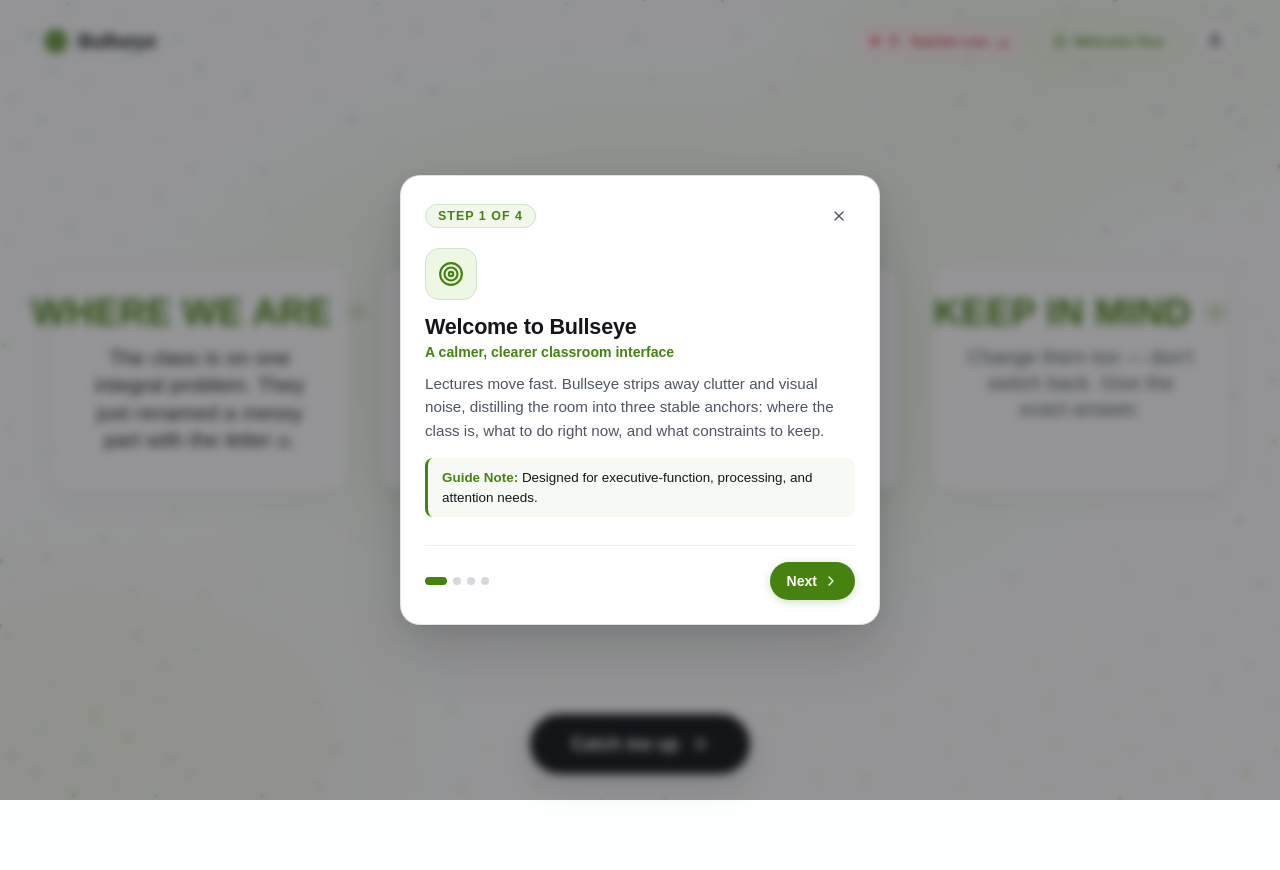
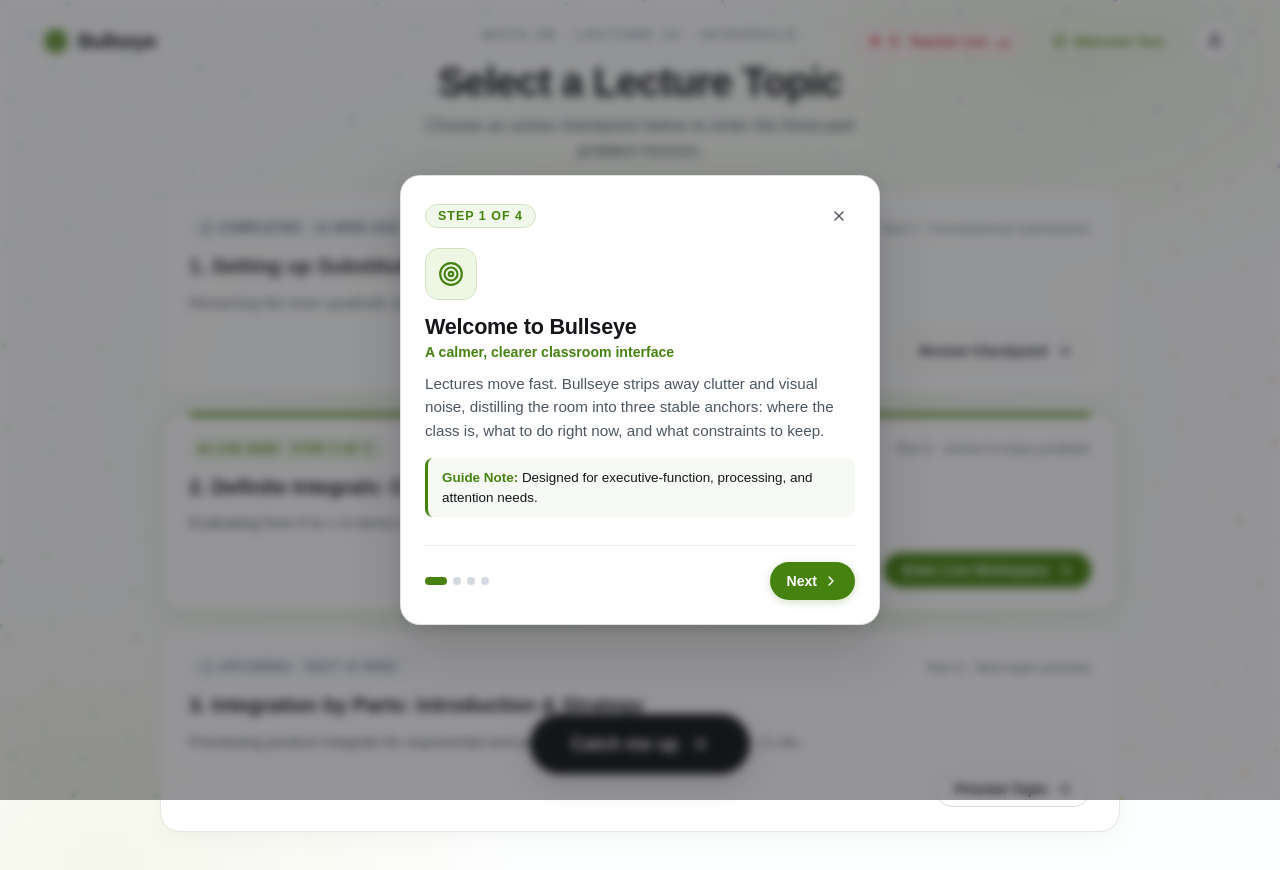
Before and after one commit to rvira/classroom-accessibility-promptathon, a React (Vite) app in the folder app/: page / in a window 1280 px wide. Shown: the top 870 px of the page. Before the commit the page ends 800 px from the top, so only its background shows below. Built offline with nearby package versions, Linux system fonts and the light colour scheme.

Commit message:
Add topic selection cards flow before main problem workspace

```diff
--- a/app/src/App.css
+++ b/app/src/App.css
@@ -779,6 +779,230 @@
   width: 8px;
   height: 8px;
   background: var(--accent);
+}
+
+/* ---------- topic selection cards ---------- */
+
+.topics-workspace {
+  max-width: 960px;
+  width: 100%;
+  margin: 0 auto;
+  text-align: left;
+}
+
+.topics-header {
+  margin-bottom: clamp(24px, 3.5vh, 36px);
+  text-align: center;
+}
+
+.topics-main-title {
+  font-family: var(--ui);
+  font-size: clamp(1.8rem, 3.5vw, 2.5rem);
+  font-weight: 800;
+  letter-spacing: -0.02em;
+  color: var(--ink);
+  margin: 8px 0;
+}
+
+.topics-sub-title {
+  font-size: 1.05rem;
+  color: var(--ink-soft);
+  max-width: 48ch;
+  margin: 0 auto;
+  line-height: 1.5;
+}
+
+.topic-cards-grid {
+  display: flex;
+  flex-direction: column;
+  gap: 18px;
+}
+
+.topic-card {
+  background: rgba(255, 255, 255, 0.94);
+  backdrop-filter: blur(10px);
+  -webkit-backdrop-filter: blur(10px);
+  border: 1px solid rgba(20, 22, 26, 0.1);
+  border-radius: 20px;
+  padding: 24px 28px;
+  box-shadow: 0 8px 24px rgba(0, 0, 0, 0.03), 0 2px 6px rgba(0, 0, 0, 0.02);
+  transition: transform 0.18s ease, box-shadow 0.18s ease, border-color 0.18s ease;
+  display: flex;
+  flex-direction: column;
+  gap: 12px;
+  position: relative;
+}
+
+.topic-card:hover {
+  transform: translateY(-2px);
+  box-shadow: 0 14px 34px rgba(0, 0, 0, 0.06), 0 3px 10px rgba(0, 0, 0, 0.02);
+}
+
+.topic-live-card {
+  background: #ffffff;
+  border-color: rgba(70, 130, 15, 0.4);
+  box-shadow: 0 14px 40px rgba(70, 130, 15, 0.09), 0 3px 12px rgba(0, 0, 0, 0.02);
+}
+
+.topic-live-card::before {
+  content: '';
+  position: absolute;
+  top: 0;
+  left: 28px;
+  right: 28px;
+  height: 4px;
+  background: var(--accent);
+  border-radius: 0 0 4px 4px;
+}
+
+.topic-done-card {
+  opacity: 0.92;
+}
+
+.topic-card-top {
+  display: flex;
+  align-items: center;
+  justify-content: space-between;
+  flex-wrap: wrap;
+  gap: 10px;
+}
+
+.topic-status-badge {
+  display: inline-flex;
+  align-items: center;
+  gap: 6px;
+  font-size: 0.76rem;
+  font-weight: 700;
+  text-transform: uppercase;
+  letter-spacing: 0.06em;
+  padding: 4px 10px;
+  border-radius: 999px;
+}
+
+.topic-status-badge.live {
+  background: #f1f8eb;
+  color: var(--accent);
+  border: 1px solid #d3e3c2;
+}
+
+.topic-status-badge.completed {
+  background: #f7fafc;
+  color: #4a5568;
+  border: 1px solid #e2e8f0;
+}
+
+.topic-status-badge.upcoming {
+  background: #f7fafc;
+  color: #718096;
+  border: 1px solid #e2e8f0;
+}
+
+.topic-live-pulse {
+  width: 7px;
+  height: 7px;
+  border-radius: 50%;
+  background: var(--accent);
+  box-shadow: 0 0 0 rgba(70, 130, 15, 0.7);
+  animation: live-pulse 1.8s infinite;
+}
+
+.topic-card-sub {
+  font-size: 0.82rem;
+  color: var(--ink-mute);
+  font-weight: 600;
+}
+
+.topic-card-title {
+  margin: 0;
+  font-size: 1.28rem;
+  font-weight: 700;
+  color: var(--ink);
+  line-height: 1.35;
+}
+
+.topic-card-summary {
+  margin: 0;
+  font-size: 0.95rem;
+  line-height: 1.5;
+  color: var(--ink-soft);
+}
+
+.topic-card-foot {
+  display: flex;
+  align-items: center;
+  justify-content: flex-end;
+  margin-top: 6px;
+}
+
+.topic-select-btn {
+  display: inline-flex;
+  align-items: center;
+  gap: 8px;
+  padding: 9px 18px;
+  border-radius: 999px;
+  font-family: var(--ui);
+  font-size: 0.88rem;
+  font-weight: 700;
+  cursor: pointer;
+  transition: all 0.15s ease;
+}
+
+.topic-btn-primary {
+  border: 0;
+  background: var(--accent);
+  color: #ffffff;
+  box-shadow: 0 2px 8px rgba(70, 130, 15, 0.25);
+}
+
+.topic-btn-primary:hover {
+  background: #3c700d;
+  box-shadow: 0 4px 14px rgba(70, 130, 15, 0.35);
+  transform: translateY(-1px);
+}
+
+.topic-btn-secondary {
+  border: 1px solid rgba(20, 22, 26, 0.16);
+  background: transparent;
+  color: var(--ink);
+}
+
+.topic-btn-secondary:hover {
+  background: #f7fafc;
+  border-color: rgba(20, 22, 26, 0.3);
+}
+
+.workspace-nav {
+  display: flex;
+  align-items: center;
+  justify-content: space-between;
+  margin-bottom: clamp(14px, 2.2vh, 24px);
+}
+
+.workspace-nav .course {
+  margin: 0;
+}
+
+.back-to-topics-btn {
+  display: inline-flex;
+  align-items: center;
+  gap: 7px;
+  padding: 6px 14px;
+  border-radius: 999px;
+  border: 1px solid rgba(20, 22, 26, 0.15);
+  background: rgba(255, 255, 255, 0.9);
+  color: var(--ink);
+  font-family: var(--ui);
+  font-size: 0.82rem;
+  font-weight: 700;
+  cursor: pointer;
+  transition: all 0.15s ease;
+}
+
+.back-to-topics-btn:hover {
+  border-color: var(--accent);
+  color: var(--accent);
+  background: #ffffff;
+  transform: translateX(-2px);
 }
 
 /* ---------- three statements, side by side ---------- */
@@ -1557,6 +1781,9 @@ input:focus-visible {
   .tour-btn,
   .live-pulse-dot,
   .live-wave i,
+  .topic-card,
+  .topic-select-btn,
+  .back-to-topics-btn,
   .caret {
     animation: none;
     transition: none;
--- a/app/src/App.tsx
+++ b/app/src/App.tsx
@@ -1,11 +1,14 @@
 import { useEffect, useRef, useState } from 'react'
 import {
   Activity,
+  ArrowLeft,
   ArrowLeftRight,
   ArrowRight,
   CheckCircle,
+  CheckCircle2,
   ChevronLeft,
   ChevronRight,
+  Clock,
   Compass,
   Equal,
   HelpCircle,
@@ -28,12 +31,65 @@ import './App.css'
 /* Sample state from one Math 2B (Calculus) lecture on integrals.
    Synthetic, not a transcript, and no model is called. The visible copy is
    plain on purpose; the exact maths lives behind each small i button. */
-const lecture = {
-  course: 'Math 2B · Lecture 14 · Integrals',
+interface Topic {
+  id: string
+  title: string
+  subtitle: string
+  summary: string
+  status: 'completed' | 'live' | 'upcoming'
+  timeBadge: string
+  lectureData: {
+    course: string
+    where: string
+    next: string
+    keep: string
+  }
+}
+
+const lectureTopics: Topic[] = [
+  {
+    id: 'topic-1',
+    title: '1. Setting up Substitution: Choosing u = x²',
+    subtitle: 'Part 1 · Foundational substitution',
+    summary: 'Renaming the inner quadratic expression and finding the differential du = 2x·dx.',
+    status: 'completed',
+    timeBadge: 'Completed · 12 mins ago',
+    lectureData: {
+      course: 'Math 2B · Lecture 14 · Topic 1',
+      where: 'The class identified 2x as the derivative of x² and substituted u = x².',
+      next: 'Verify that du replaces 2x dx in the integrand.',
+      keep: 'Write down both u and du explicitly in your margins before integrating.',
+    },
+  },
+  {
+    id: 'topic-2',
+    title: '2. Definite Integrals: Changing Lower & Upper Limits',
+    subtitle: 'Part 2 · Active in-class problem',
+    summary: 'Evaluating from 0 to 1 in terms of u so x never needs to be substituted back.',
+    status: 'live',
+    timeBadge: 'Live Now · Step 2 of 3',
+    lectureData: {
+      course: 'Math 2B · Lecture 14 · Topic 2',
       where: 'The class is on one integral problem. They just renamed a messy part with the letter u.',
       next: 'Change the start and end values.',
       keep: 'Change them too — don’t switch back. Give the exact answer.',
-}
+    },
+  },
+  {
+    id: 'topic-3',
+    title: '3. Integration by Parts: Introduction & Strategy',
+    subtitle: 'Part 3 · Next topic preview',
+    summary: 'Previewing product integrals for exponential and polynomial terms using ∫ u dv = uv - ∫ v du.',
+    status: 'upcoming',
+    timeBadge: 'Upcoming · Next 15 mins',
+    lectureData: {
+      course: 'Math 2B · Lecture 14 · Topic 3',
+      where: 'The professor is introducing product rules when substitution fails.',
+      next: 'Identify which term is u using the LIATE rule.',
+      keep: 'Differentiate u to find du, and integrate dv to find v.',
+    },
+  },
+]
 
 const catchUpSteps = [
   {
@@ -209,6 +265,7 @@ function App() {
   const [tourStep, setTourStep] = useState(0)
   const [recordingActive, setRecordingActive] = useState(true)
   const [liveDetailsOpen, setLiveDetailsOpen] = useState(false)
+  const [selectedTopicId, setSelectedTopicId] = useState<string | null>(null)
   const inputRef = useRef<HTMLInputElement>(null)
   const profileRef = useRef<HTMLDivElement>(null)
   const liveMenuRef = useRef<HTMLDivElement>(null)
@@ -527,8 +584,71 @@ function App() {
       </div>
 
       <main>
+        {selectedTopicId === null ? (
+          <div className="workspace topics-workspace">
+            <div className="topics-header">
+              <p className="course">Math 2B · Lecture 14 · Integrals</p>
+              <h1 className="topics-main-title">Select a Lecture Topic</h1>
+              <p className="topics-sub-title">
+                Choose an active checkpoint below to enter the three-part problem horizon.
+              </p>
+            </div>
+
+            <div className="topic-cards-grid" role="list">
+              {lectureTopics.map((topic) => {
+                const isLive = topic.status === 'live'
+                const isDone = topic.status === 'completed'
+                return (
+                  <article
+                    key={topic.id}
+                    className={`topic-card ${isLive ? 'topic-live-card' : ''} ${isDone ? 'topic-done-card' : ''}`}
+                    role="listitem"
+                  >
+                    <div className="topic-card-top">
+                      <span className={`topic-status-badge ${topic.status}`}>
+                        {isLive && <span className="topic-live-pulse" aria-hidden="true" />}
+                        {isDone && <CheckCircle2 size={13} aria-hidden="true" />}
+                        {topic.status === 'upcoming' && <Clock size={13} aria-hidden="true" />}
+                        {topic.timeBadge}
+                      </span>
+                      <span className="topic-card-sub">{topic.subtitle}</span>
+                    </div>
+
+                    <h2 className="topic-card-title">{topic.title}</h2>
+                    <p className="topic-card-summary">{topic.summary}</p>
+
+                    <div className="topic-card-foot">
+                      <button
+                        type="button"
+                        className={`topic-select-btn ${isLive ? 'topic-btn-primary' : 'topic-btn-secondary'}`}
+                        onClick={() => setSelectedTopicId(topic.id)}
+                      >
+                        <span>{isLive ? 'Enter Live Workspace' : isDone ? 'Review Checkpoint' : 'Preview Topic'}</span>
+                        <ArrowRight size={16} aria-hidden="true" />
+                      </button>
+                    </div>
+                  </article>
+                )
+              })}
+            </div>
+          </div>
+        ) : (
+          (() => {
+            const currentTopic = lectureTopics.find((t) => t.id === selectedTopicId) ?? lectureTopics[1]
+            return (
               <div className="workspace">
-          <p className="course">{lecture.course}</p>
+                <div className="workspace-nav">
+                  <button
+                    type="button"
+                    className="back-to-topics-btn"
+                    onClick={() => setSelectedTopicId(null)}
+                    aria-label="Back to all lecture topics"
+                  >
+                    <ArrowLeft size={16} aria-hidden="true" />
+                    <span>All Lecture Topics</span>
+                  </button>
+                  <p className="course">{currentTopic.lectureData.course}</p>
+                </div>
 
                 <section className="row" aria-label="Sample classroom activity">
                   <div className="block card">
@@ -544,7 +664,7 @@ function App() {
                         <Info size={15} aria-hidden="true" />
                       </button>
                     </div>
-              <p className="context">{lecture.where}</p>
+                    <p className="context">{currentTopic.lectureData.where}</p>
                   </div>
 
                   <div className="block card card-primary">
@@ -561,7 +681,7 @@ function App() {
                       </button>
                     </div>
                     <h1 className="action" aria-live="polite">
-                {lecture.next}
+                      {currentTopic.lectureData.next}
                     </h1>
                   </div>
 
@@ -578,10 +698,13 @@ function App() {
                         <Info size={15} aria-hidden="true" />
                       </button>
                     </div>
-              <p className="constraints">{lecture.keep}</p>
+                    <p className="constraints">{currentTopic.lectureData.keep}</p>
                   </div>
                 </section>
               </div>
+            )
+          })()
+        )}
       </main>
 
       {openTech !== null && (
```
Lines whose indentation alone changed are shown as unchanged.
